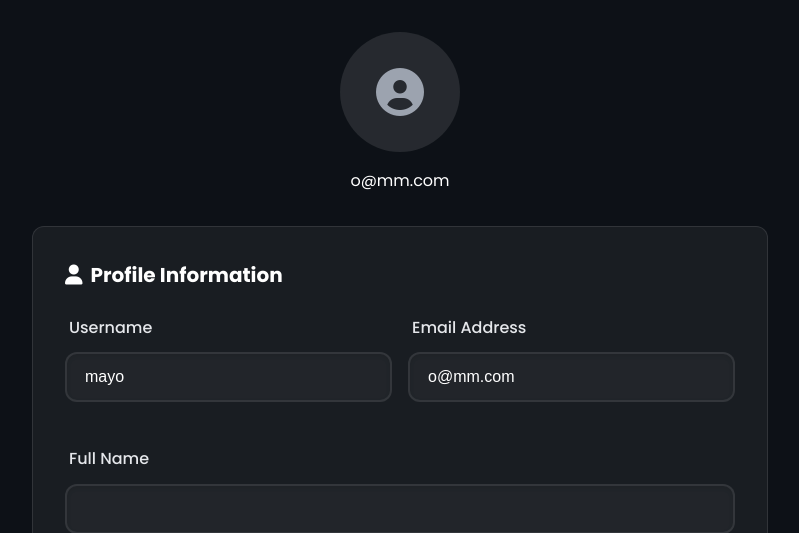
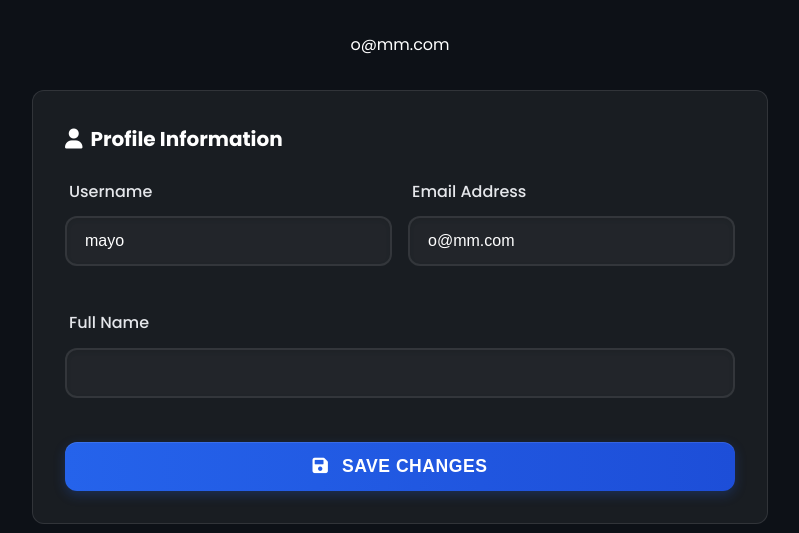
Before and after one commit to bmanrt/rowdresources, a PHP site: page /user_capture/app/profile.php in a window 1280 px wide. Shown: the part 80-613 px from the top of the page, without its empty margins (240-1039 px from the left). Run offline with PHP 8.4, Linux system fonts and the light colour scheme; a user stored in the database is signed in; data comes from the database, SQL or seed files in the repository; data that the repository does not hold is empty.

Commit message:
profile update

```diff
--- a/app/profile.php
+++ b/app/profile.php
@@ -46,40 +46,9 @@ if ($_SERVER['REQUEST_METHOD'] === 'POST') {
             if ($result->num_rows > 0) {
                 $error = 'Username or email is already taken';
             } else {
-                // Handle profile image upload
-                $profile_image = $user['profile_image'];
-                if (isset($_FILES['profile_image']) && $_FILES['profile_image']['error'] === UPLOAD_ERR_OK) {
-                    $allowed_types = ['image/jpeg', 'image/png', 'image/gif'];
-                    $file_type = $_FILES['profile_image']['type'];
-
-                    if (!in_array($file_type, $allowed_types)) {
-                        $error = 'Only JPG, PNG and GIF images are allowed';
-                    } else {
-                        $upload_dir = 'uploads/profiles/';
-                        if (!file_exists($upload_dir)) {
-                            mkdir($upload_dir, 0777, true);
-                        }
-
-                        $file_extension = pathinfo($_FILES['profile_image']['name'], PATHINFO_EXTENSION);
-                        $file_name = uniqid('profile_') . '.' . $file_extension;
-                        $upload_path = $upload_dir . $file_name;
-
-                        if (move_uploaded_file($_FILES['profile_image']['tmp_name'], $upload_path)) {
-                            // Delete old profile image if exists
-                            if ($profile_image && file_exists($profile_image)) {
-                                unlink($profile_image);
-                            }
-                            $profile_image = $upload_path;
-                        } else {
-                            $error = 'Failed to upload profile image';
-                        }
-                    }
-                }
-
-                if (!$error) {
                 // Update profile
-                    $update_stmt = $conn->prepare("UPDATE app_users SET username = ?, email = ?, full_name = ?, profile_image = ? WHERE id = ?");
-                    $update_stmt->bind_param("ssssi", $username, $email, $full_name, $profile_image, $currentUser['id']);
+                $update_stmt = $conn->prepare("UPDATE app_users SET username = ?, email = ?, full_name = ? WHERE id = ?");
+                $update_stmt->bind_param("sssi", $username, $email, $full_name, $currentUser['id']);
 
                 if ($update_stmt->execute()) {
                     $_SESSION['app_username'] = $username;
@@ -96,7 +65,6 @@ if ($_SERVER['REQUEST_METHOD'] === 'POST') {
                     $error = 'Failed to update profile';
                 }
                 $update_stmt->close();
-                }
             }
             $check_stmt->close();
         }
@@ -152,43 +120,6 @@ if ($_SERVER['REQUEST_METHOD'] === 'POST') {
             margin-bottom: 2rem;
         }
 
-        .profile-avatar {
-            width: 120px;
-            height: 120px;
-            border-radius: 50%;
-            margin: 0 auto 1rem;
-            position: relative;
-            background: rgba(255, 255, 255, 0.1);
-            display: flex;
-            align-items: center;
-            justify-content: center;
-            overflow: hidden;
-        }
-
-        .profile-avatar img {
-            width: 100%;
-            height: 100%;
-            object-fit: cover;
-        }
-
-        .profile-avatar .upload-overlay {
-            position: absolute;
-            bottom: 0;
-            left: 0;
-            right: 0;
-            background: rgba(0, 0, 0, 0.7);
-            padding: 0.5rem;
-            font-size: 0.8rem;
-            text-align: center;
-            cursor: pointer;
-            opacity: 0;
-            transition: opacity 0.3s ease;
-        }
-
-        .profile-avatar:hover .upload-overlay {
-            opacity: 1;
-        }
-
         .profile-sections {
             display: grid;
             gap: 2rem;
@@ -230,22 +161,6 @@ if ($_SERVER['REQUEST_METHOD'] === 'POST') {
 
     <div class="profile-container">
         <div class="profile-header">
-            <form id="avatarForm" method="POST" enctype="multipart/form-data" style="display: none;">
-                <input type="hidden" name="action" value="update_profile">
-                <input type="file" id="profileImageInput" name="profile_image" accept="image/*">
-            </form>
-
-            <div class="profile-avatar" onclick="document.getElementById('profileImageInput').click()">
-                <?php if ($user['profile_image']): ?>
-                    <img src="<?php echo htmlspecialchars($user['profile_image']); ?>" alt="Profile">
-                <?php else: ?>
-                    <i class="fas fa-user-circle" style="font-size: 3rem; color: var(--gray-400);"></i>
-                <?php endif; ?>
-                <div class="upload-overlay">
-                    <i class="fas fa-camera"></i>
-                    Change Photo
-                </div>
-            </div>
             <h1><?php echo htmlspecialchars($user['full_name']); ?></h1>
             <p class="text-muted"><?php echo htmlspecialchars($user['email']); ?></p>
         </div>
@@ -335,13 +250,5 @@ if ($_SERVER['REQUEST_METHOD'] === 'POST') {
     </div>
 
     <script src="script.js"></script>
-    <script>
-        // Handle profile image upload
-        document.getElementById('profileImageInput').addEventListener('change', function() {
-            if (this.files && this.files[0]) {
-                document.getElementById('avatarForm').submit();
-            }
-        });
-    </script>
 </body>
 </html>
```
Lines whose indentation alone changed are shown as unchanged.
